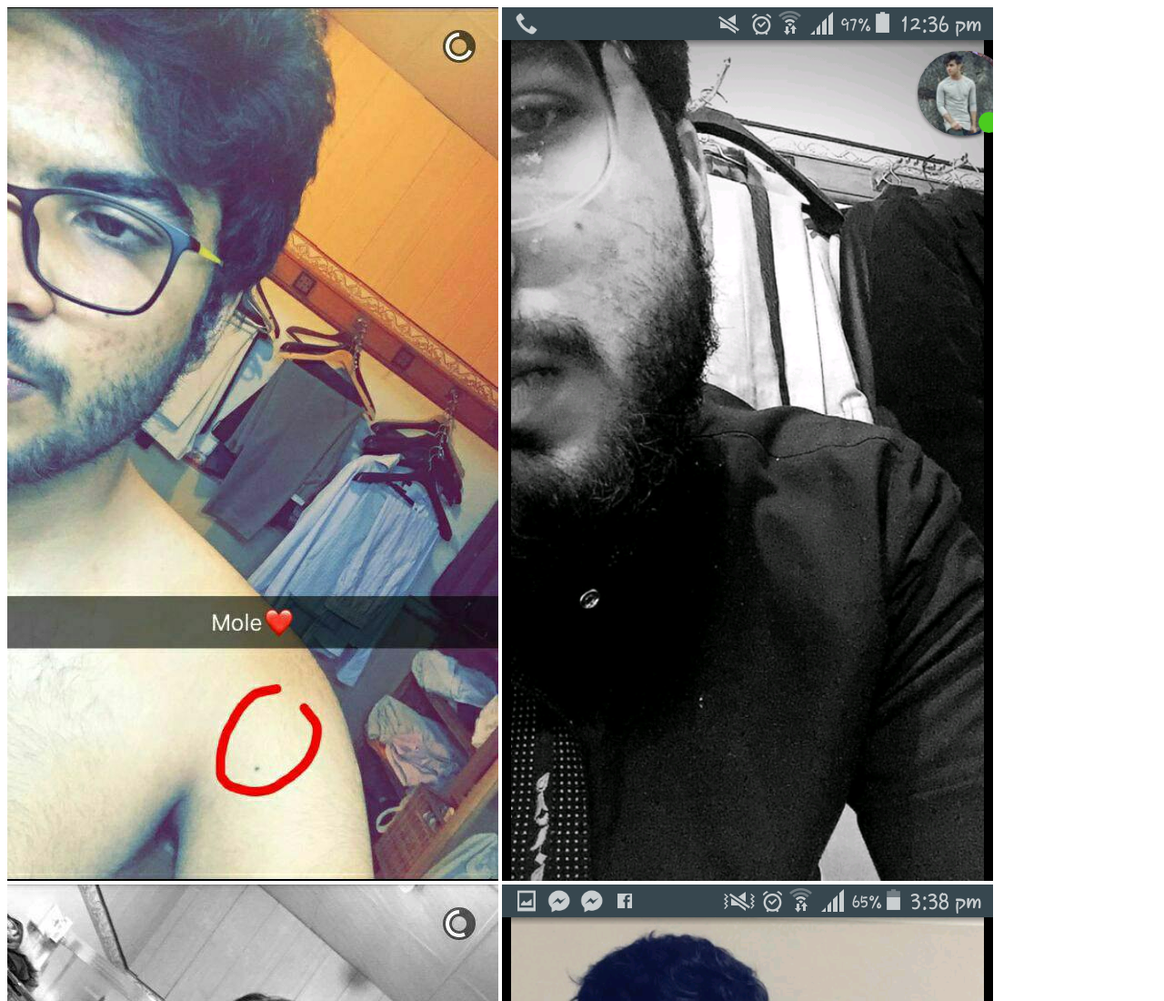
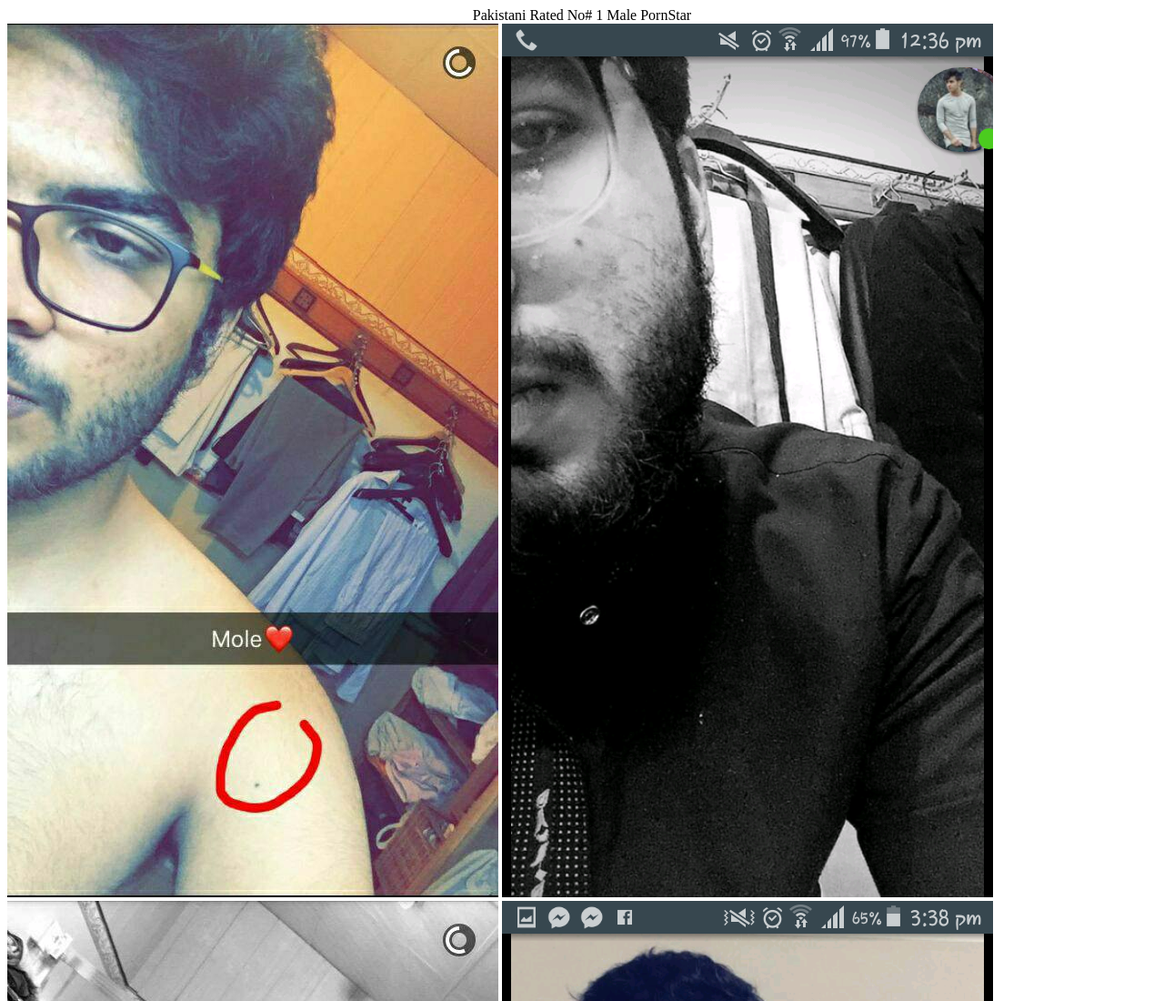
Before and after one commit to anmolzafar/anmolzafar.github.io, a plain HTML site: page pics/index.html in a window 1280 px wide. Shown: the top 1100 px of the page at 91% size. Drawn offline with Linux system fonts and the light colour scheme.

Commit message:
Update index.html

```diff
--- a/pics/index.html
+++ b/pics/index.html
@@ -1,3 +1,5 @@
+<center>Pakistani Rated No# 1 Male PornStar</center>
+
 <img src="https://raw.githubusercontent.com/anmolzafar/anmolzafar.github.io/master/pics/saad%20(1).jpg">
 <img src="https://raw.githubusercontent.com/anmolzafar/anmolzafar.github.io/master/pics/saad%20(1).png">
 <img src="https://raw.githubusercontent.com/anmolzafar/anmolzafar.github.io/master/pics/saad%20(2).jpg">
```
